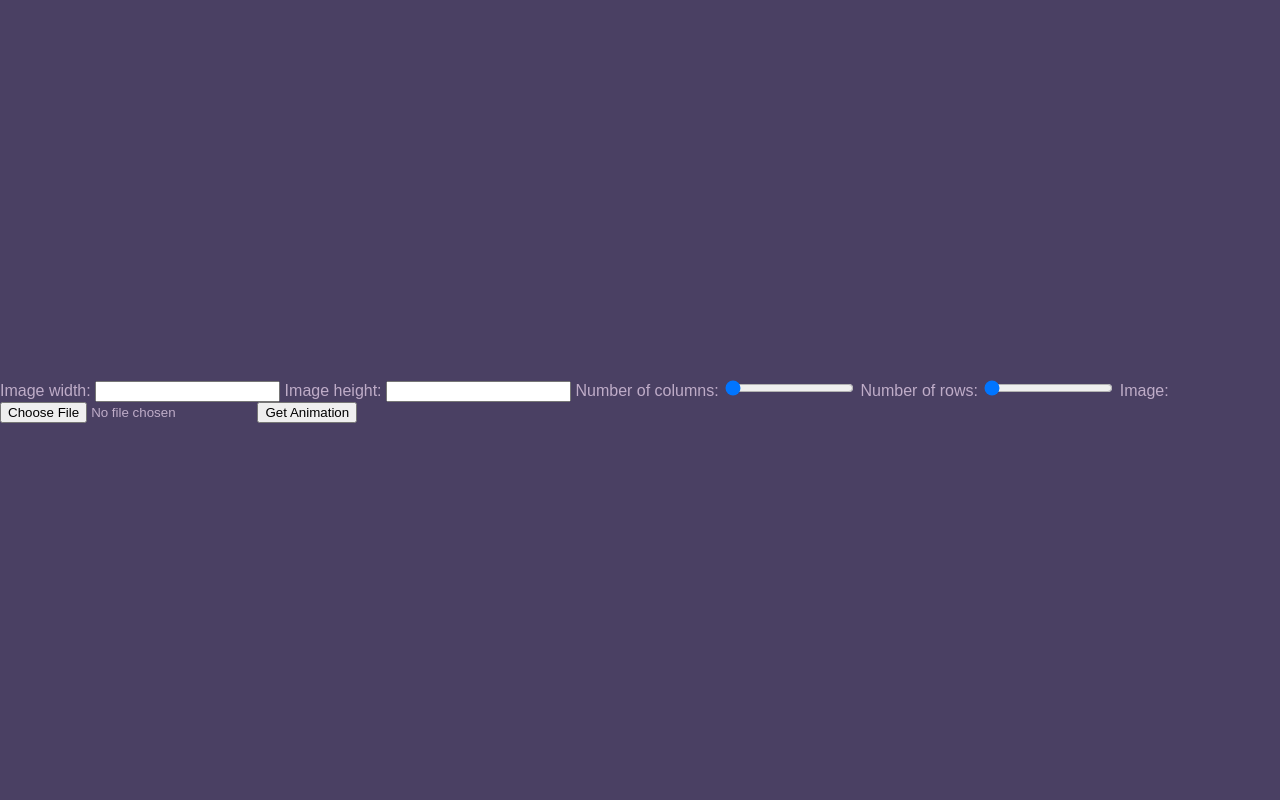
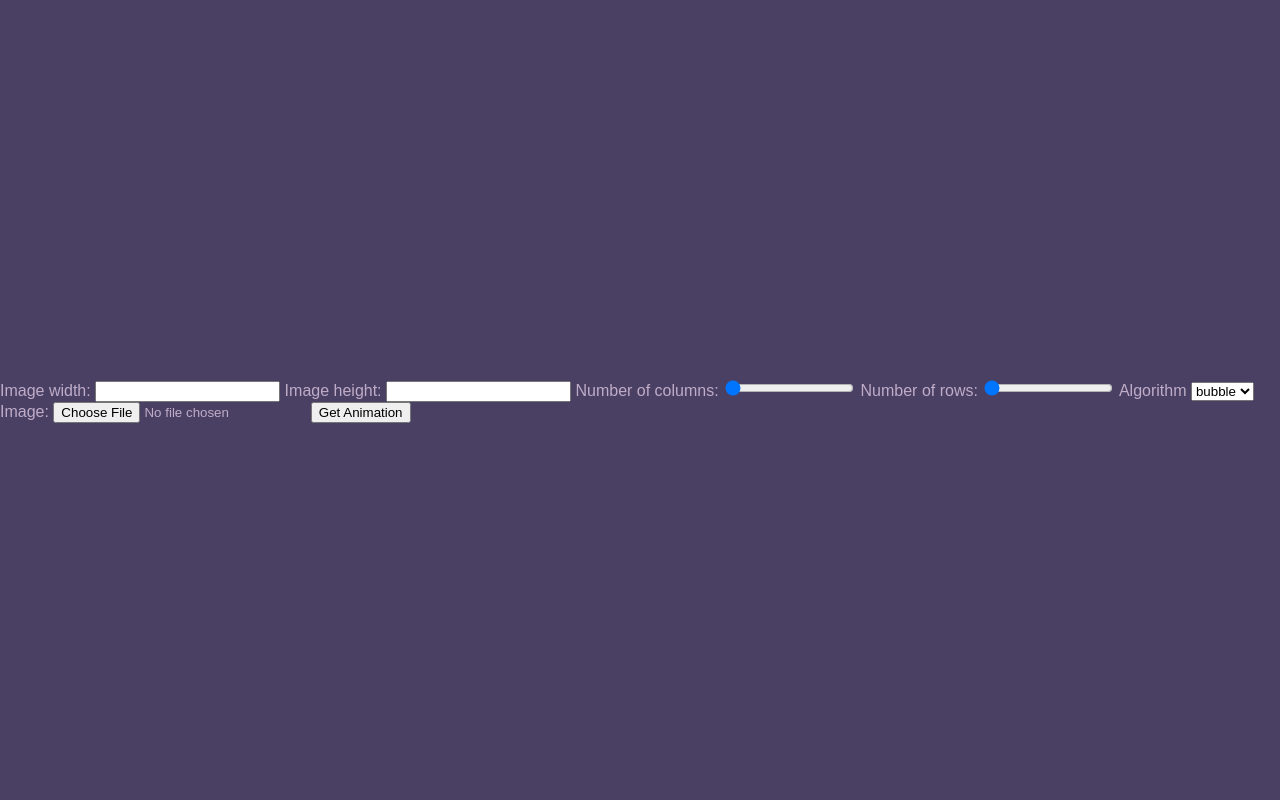
Before and after one commit to aonufrei/algorithmo-animation-app, a Flask app: template templates/step1.html in a window 1280 px wide. Run offline with Flask 2, Linux system fonts and the light colour scheme; the template is opened without the code that fills it, so the values that code supplies are empty.

Commit message:
added algorithm selector

```diff
--- a/templates/step1.html
+++ b/templates/step1.html
@@ -3,11 +3,17 @@
 
 {% block content %}
     <section class='section-a'>
-        <form action="/upload" method='POST'>
+        <form action="/upload" method='POST' id='upload_form'>
             <Label>Image width: <input type="number" name="image_width">{% for error in form.image_width.errors %} <label class='error_label'>{{error}}</label> {% endfor %}</Label>
             <Label>Image height: <input type="number" name="image_height">{% for error in form.image_height.errors %} <label class='error_label'>{{error}}</label> {% endfor %}</Label>
             <label>Number of columns: <input type="range" name="image_columns" value=10 min=10 max=50 step=10>{% for error in form.image_columns.errors %} <label class='error_label'>{{error}}</label> {% endfor %}</label>
             <label>Number of rows: <input type="range" name="Image_rows" value=10 min=10 max=50 step=10>{% for error in form.image_rows.errors %} <label class='error_label'>{{error}}</label> {% endfor %}</label>
+
+            <label for='algor'>Algorithm</label>
+            <select name="algorithm" id="algor" form="upload_form">
+                <option value="Bubble">bubble</option>
+              </select>
+
             <label>Image: <input type="file"  name="user_image">{% for error in form.user_image.errors %} <label class='error_label'>{{error}}</label> {% endfor %}</label>
 
             <input type="submit" value="Get Animation">
```
